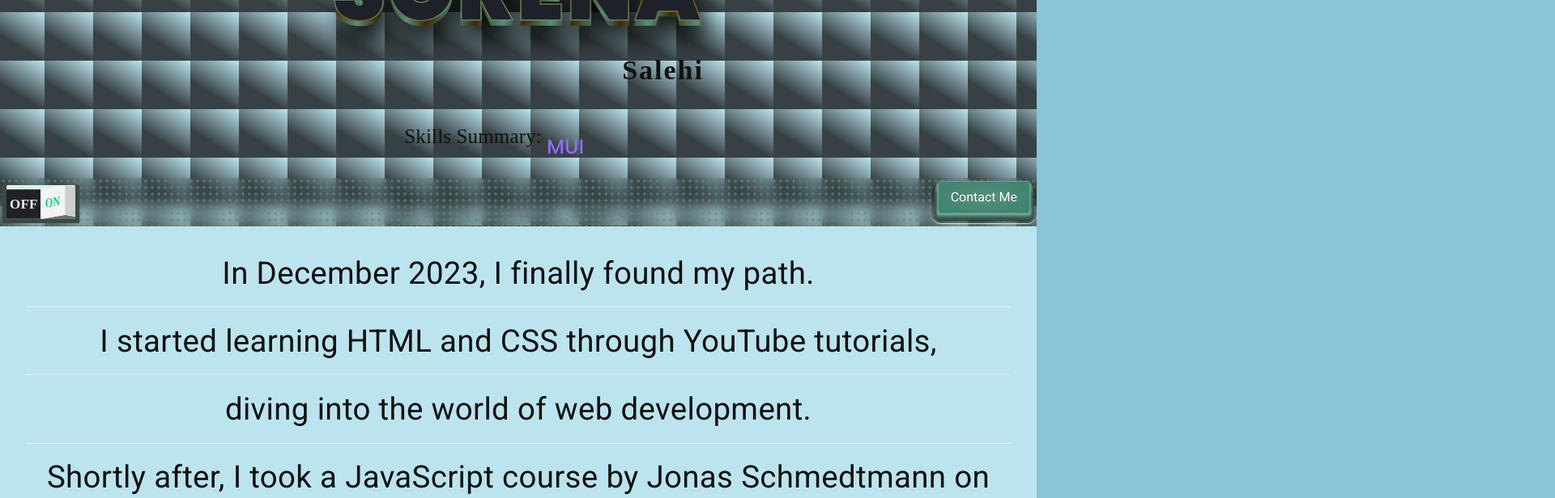
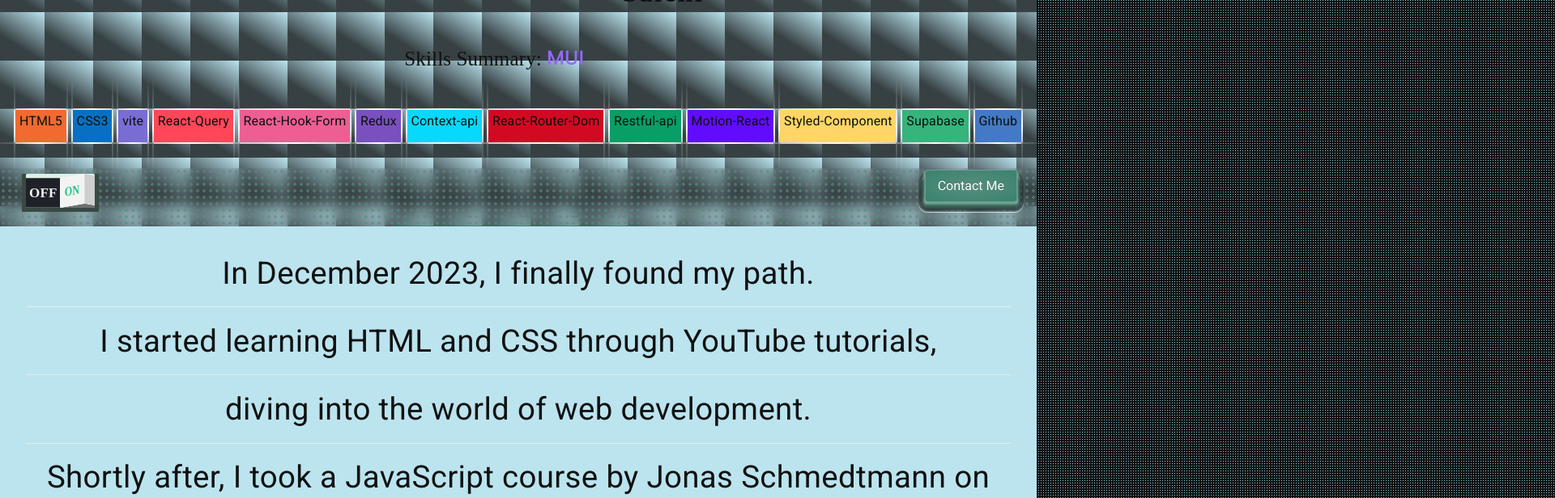
Before and after one commit to SorenaSalehi/My-Portfolio, a React (Vite) app: page / in a window 1280 px wide. Shown: the part 520-1136 px from the top of the page at 81% size, 1920 px wide, since content can reach past the window. Built offline with nearby package versions, Linux system fonts and the light colour scheme; a web font is replaced by a local one.

Commit message:
skills added

```diff
--- a/package.json
+++ b/package.json
@@ -16,7 +16,8 @@
     "motion": "^11.18.1",
     "react": "^18.3.1",
     "react-dom": "^18.3.1",
-    "react-intersection-observer": "^9.15.0"
+    "react-intersection-observer": "^9.15.0",
+    "swiper": "^11.2.1"
   },
   "devDependencies": {
     "@eslint/js": "^9.17.0",
--- a/src/components/AboutMe.jsx
+++ b/src/components/AboutMe.jsx
@@ -24,8 +24,9 @@
     <Box
       component={"div"}
       bgcolor={"background.aboutMe"}
-      padding={"1rem"}
+      padding={"1rem 1rem 3rem 1rem"}
       overflow={"hidden"}
+      height={"max-content"}
     >
       {about.map((item, i) => (
         <React.Fragment key={i}>
@@ -62,7 +63,12 @@
           >
             <Divider
               variant="middle"
-              sx={{ borderColor: "background.paperFade" }}
+              sx={{
+                borderColor:
+                  i < about.length - 1
+                    ? "background.paperFade"
+                    : "primary.main",
+              }}
             />
           </motion.div>
         </React.Fragment>
--- a/src/components/BottomNav.jsx
+++ b/src/components/BottomNav.jsx
@@ -11,7 +11,7 @@
         position: "fixed",
         bottom: 0,
         width: "100%",
-        height: "60px",
+        height: "4.5em",
         display: "flex",
         alignItems: "center",
         justifyContent: "space-between",
@@ -20,7 +20,7 @@
         zIndex: 100,
         backgroundImage: `radial-gradient(circle, ${"#578E7E99"} 0.1rem, transparent 0.1rem)`,
         backgroundSize: "8px 8px",
-        paddingLeft: 1,
+        padding: "0 1rem 1rem 2rem",
       }}
       component="nav"
       id="bottomNav"
--- a/src/components/Header.jsx
+++ b/src/components/Header.jsx
@@ -6,6 +6,7 @@
 import SkillsLoader from "./SkillsLoader";
 import { useInView } from "react-intersection-observer";
 import { AnimatePresence } from "motion/react";
+import SkillsList from "./SkillsList";
 
 export default function Header() {
   const { ref, inView } = useInView({
@@ -67,10 +68,14 @@
           </>
         )}
       </AnimatePresence>
+
+      <SkillsList />
+
       <Typography
         position={"absolute"}
         bottom={0}
         borderBottom={1}
+        borderColor={"primary.main"}
         letterSpacing={2}
         fontFamily={"'Jersey 15', serif"}
         variant="h4"
--- a/src/components/Home.jsx
+++ b/src/components/Home.jsx
@@ -10,7 +10,7 @@
 
 export default function Home() {
   return (
-    <Box position={"relative"} height={"100vh"}>
+    <Box position={"relative"}>
       <Nav />
 
       <Header />
--- a/src/components/ScrollTriggered.jsx
+++ b/src/components/ScrollTriggered.jsx
@@ -1,11 +1,11 @@
-import { Box } from "@mui/material";
+import { Box, Divider } from "@mui/material";
 import Card from "./ScrollTriggeredCard";
 
 const data = [
   {
     src: "/5.webp",
 
-    headline: "5 : DuckPump Telegram min app",
+    headline: "5 : DuckPump Telegram mini app",
     paragraph: [
       { sec: "This Telegram mini-app aims to simplify the Web3 for everyone." },
       { sec: " Key features include:Telegram authentication" },
@@ -28,8 +28,6 @@
       { sec: "backend, and smart contracts." },
       { sec: "(on the Jan 18, 2025)" },
     ],
-
-    attention: "This is Telegram mini app and is not responsive",
     tech: "React.js, React Router, Vite, Material UI, Context API, OKXTonConnect, Motion React, and more!",
     on: "Jan 2, 2025",
     link: "https://t.me/duckpumpbot",
@@ -53,7 +51,6 @@
         sec: "note: since we only had 7 days, I couldn't focus much on styling.",
       },
     ],
-    attention: "This is Telegram mini app and is not responsive",
     tech: "React.js, React Router , React Query, Redux, Tailwind CSS, motion Ui,React Toastify, Lazy Loading, reusable components, custom hooks, modern file structure, UI design, AI integration.",
     on: "Nov 14, 2024",
     link: "https://t.me/tonportalprobot",
@@ -117,11 +114,12 @@
       }}
     >
       {data.map((item, i) => (
+        <>
           <Box
             key={i}
             component={"div"}
             className="card-container"
-          bgcolor={"Background.default"}
+            bgcolor={"Background.secondary"}
           >
             <Card
               i={i}
@@ -131,9 +129,12 @@
               tech={item.tech}
               on={item.on}
               link={item.link}
-            attention={item.attention}
             />
           </Box>
+          {i < data.length - 1 && (
+            <Divider variant="middle" sx={{ borderColor: "primary.main" }} />
+          )}
+        </>
       ))}
     </Box>
   );
--- a/src/components/ScrollTriggeredCard.jsx
+++ b/src/components/ScrollTriggeredCard.jsx
@@ -3,30 +3,13 @@
 
 import {
   Box,
-  Button,
   Divider,
   Typography,
   useMediaQuery,
   useTheme,
 } from "@mui/material";
 import ToggleBtn from "./ToggleBtn";
-import { link } from "motion/react-client";
 import { red } from "@mui/material/colors";
-
-const cardVariants = {
-  offscreen: {
-    y: 300,
-  },
-  onscreen: {
-    y: 50,
-    rotate: -10,
-    transition: {
-      type: "spring",
-      bounce: 0.4,
-      duration: 0.8,
-    },
-  },
-};
 
 const cardContainer = {
   overflow: "hidden",
@@ -50,14 +33,14 @@
   margin: "2rem 0",
 };
 
-const splash = {
-  position: "absolute",
-  top: 0,
-  left: 0,
-  right: 0,
-  bottom: 0,
-  clipPath: `path("M 0 303.5 C 0 292.454 8.995 285.101 20 283.5 L 460 219.5 C 470.085 218.033 480 228.454 480 239.5 L 500 430 C 500 441.046 491.046 450 480 450 L 20 450 C 8.954 450 0 441.046 0 430 Z")`,
-};
+// const splash = {
+//   position: "absolute",
+//   top: 0,
+//   left: 0,
+//   right: 0,
+//   bottom: 0,
+//   clipPath: `path("M 0 303.5 C 0 292.454 8.995 285.101 20 283.5 L 460 219.5 C 470.085 218.033 480 228.454 480 239.5 L 500 430 C 500 441.046 491.046 450 480 450 L 20 450 C 8.954 450 0 441.046 0 430 Z")`,
+// };
 
 // Updated image styling to maintain aspect ratio
 const mobileCard = {
@@ -72,20 +55,25 @@
   transformOrigin: "-55% 60%",
 };
 
-export default function Card({
-  i,
-  img,
-  headline,
-  paragraph,
-  tech,
-  link,
-  on,
-  attention,
-}) {
+export default function Card({ i, img, headline, paragraph, tech, link, on }) {
   const [alignment, setAlignment] = useState("description");
   const theme = useTheme();
   const isMobile = useMediaQuery(theme.breakpoints.down("sm"));
-  const background = i % 2 === 0 ? "#FFE31A" : "#00ADB5";
+  const cardVariants = {
+    offscreen: {
+      y: 300,
+    },
+    onscreen: {
+      y: 50,
+      rotate: i % 2 === 0 ? -13 : 0,
+      transition: {
+        type: "spring",
+        bounce: i % 2 === 0 ? 0.6 : 0.4,
+        duration: 0.8,
+      },
+    },
+  };
+  // const background = i % 2 === 0 ? "#FFE31A" : "#00ADB5";
 
   return (
     <Box
@@ -110,7 +98,7 @@
         whileInView="onscreen"
         viewport={{ amount: 0.8 }}
       >
-        <div style={{ ...splash, background }} />
+        {/* <div style={{ ...splash, background }} /> */}
         <Box
           sx={{
             width: "100%",
@@ -161,11 +149,6 @@
           <Typography variant="caption" justifySelf={"start"}>
             Start on: {on}
           </Typography>
-          {attention && (
-            <Typography variant="caption" justifySelf={"end"} color={red[300]}>
-              Attention: {attention}
-            </Typography>
-          )}
         </Box>
 
         {/* //*toggle btn */}
--- /dev/null
+++ b/src/components/SkillsList.jsx
@@ -0,0 +1,60 @@
+import { Box, Button } from "@mui/material";
+import React from "react";
+
+const skills = [
+  { sk: "HTML5", bg: "#F16A30" },
+  { sk: "CSS3", bg: "#0870C2" },
+  { sk: "vite", bg: "#796DD4" },
+  { sk: "React-Query", bg: "#FF4759" },
+  { sk: "React-Hook-Form", bg: "#ED5E93" },
+  { sk: "Redux", bg: "#7A50BE" },
+  { sk: "Context-api", bg: "#08D8FC" },
+  { sk: "React-Router-Dom", bg: "#D10A22" },
+  { sk: "Restful-api", bg: "#089E65" },
+  { sk: "Motion-React", bg: "#620CFE" },
+  { sk: "Styled-Component", bg: "#FFD568" },
+  { sk: "Supabase", bg: "#37B37C" },
+  { sk: "Github", bg: "#4479C5" },
+];
+
+export default function SkillsList() {
+  return (
+    <Box
+      display={"flex"}
+      gap={1}
+      flexWrap={"wrap"}
+      justifyContent={"center"}
+      marginBottom={3}
+    >
+      {skills.map((item) => (
+        <>
+          <svg style={{ position: "absolute", width: 0, height: 0 }}>
+            <filter
+              width="3000%"
+              x="-1000%"
+              height="3000%"
+              y="-1000%"
+              id="unopaq"
+            >
+              <feColorMatrix
+                values="1 0 0 0 0
+            0 1 0 0 0
+            0 0 1 0 0
+            0 0 0 3 0"
+              ></feColorMatrix>
+            </filter>
+          </svg>
+
+          <div class="skill-backdrop"></div>
+          <Box component={"div"} className="skill-button" bgcolor={item.bg}>
+            <div class="a l"></div>
+            <div class="a r"></div>
+            <div class="a t"></div>
+            <div class="a b"></div>
+            <div class="skill-text">{item.sk}</div>
+          </Box>
+        </>
+      ))}
+    </Box>
+  );
+}
--- a/src/index.css
+++ b/src/index.css
@@ -435,3 +435,119 @@
   transform: rotateX(10deg) rotateY(0deg);
   color: #16c47f;
 }
+
+/* //*skills button */
+/* From Uiverse.io by SelfMadeSystem */
+.skill-button {
+  position: relative;
+  cursor: pointer;
+  border: none;
+  padding: 0.1rem 0.3rem;
+  height: 40px;
+  color: #0a120e;
+}
+
+.skill-text {
+  position: relative;
+  z-index: 1;
+}
+
+.skill-button::before {
+  content: "";
+  position: absolute;
+  inset: 0;
+  opacity: 0;
+  background: radial-gradient(
+      circle at 50% 50%,
+      #0000 0,
+      #0000 20%,
+      #111111aa 50%
+    ),
+    radial-gradient(ellipse 100% 100%, #fff, #fff0);
+  background-size: 3px 3px, auto auto;
+  transition: 0.3s;
+}
+
+.skill-button:hover::before {
+  opacity: 0.3;
+}
+
+.a {
+  pointer-events: none;
+  position: absolute;
+  --w: 2px;
+  --t: -40px;
+  --s: calc(var(--t) * -1);
+  --e: calc(100% + var(--t));
+  --g: #fff0, #fff3 var(--s), #fffa var(--s), #fff, #fffa var(--e),
+    #fff3 var(--e), #fff0;
+}
+
+.a::before {
+  content: "";
+  position: absolute;
+  inset: 0;
+  background: inherit;
+  filter: blur(4px) url(#unopaq);
+  z-index: -2;
+}
+
+.a::after {
+  content: "";
+  position: absolute;
+  inset: 0;
+  background: inherit;
+  filter: blur(10px) url(#unopaq);
+  opacity: 0;
+  z-index: -2;
+  transition: 0.3s;
+}
+
+.button:hover .a::after {
+  opacity: 1;
+}
+
+.l {
+  left: -2px;
+}
+
+.r {
+  right: -2px;
+}
+
+.l,
+.r {
+  background: linear-gradient(var(--g));
+  top: var(--t);
+  bottom: var(--t);
+  width: var(--w);
+}
+
+.t {
+  top: -2px;
+}
+
+.b {
+  bottom: -2px;
+}
+
+.t,
+.b {
+  background: linear-gradient(90deg, var(--g));
+  left: var(--t);
+  right: var(--t);
+  height: var(--w);
+}
+
+.skill-backdrop {
+  position: absolute;
+  inset: -9900%;
+  background: radial-gradient(
+    circle at 50% 50%,
+    #0000 0,
+    #0000 20%,
+    #111111aa 50%
+  );
+  background-size: 3px 3px;
+  z-index: -1;
+}
```
Also changed, not shown: 1 other file (tests, documents, lock files or other folders). Lines whose indentation alone changed are shown as unchanged.
